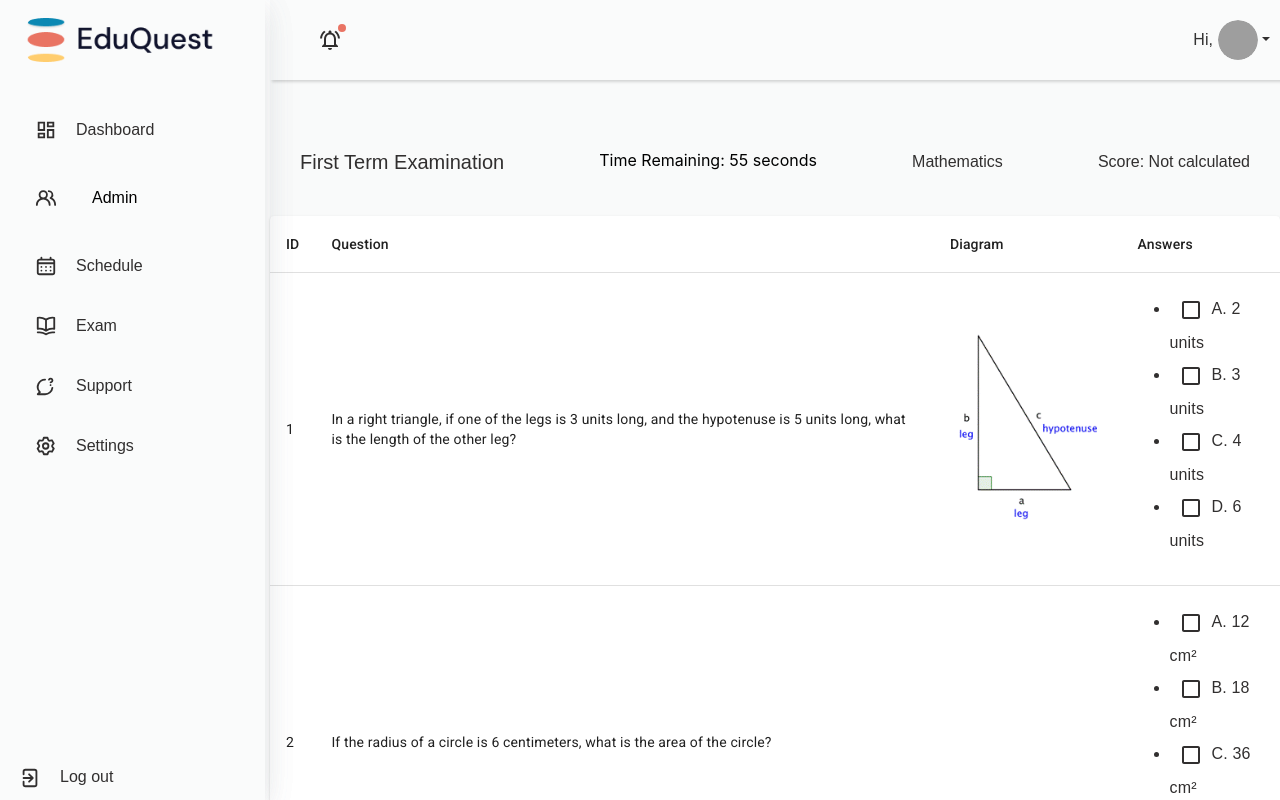
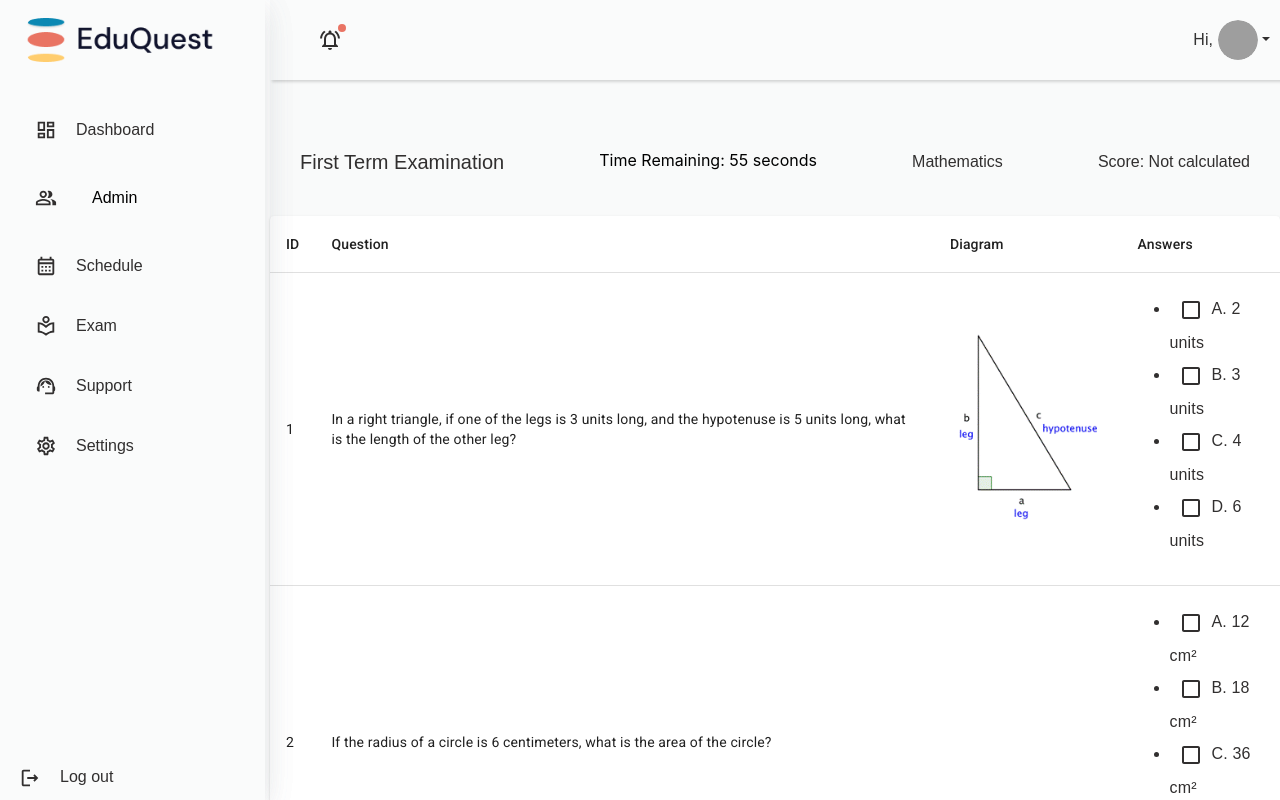
Before and after one commit to zinando/EduQuest, a React (Vite) app in the folder Frontend/: page /exam in a window 1280 px wide. Shown: the top 800 px of the page. Built offline with nearby package versions, Linux system fonts and the light colour scheme; grey boxes are pictures that could not be loaded.

Commit message:
Update SideBar.jsx

```diff
--- a/Frontend/src/layout/Sidebar/SideBar.jsx
+++ b/Frontend/src/layout/Sidebar/SideBar.jsx
@@ -5,9 +5,7 @@ import NavDropdown from 'react-bootstrap/NavDropdown';
 import { logOutUser, checkUserPermission } from '../../pages/queryBackEnd'
 import { NavLink } from 'react-router-dom';
 import logo from '../../assets/Group 1.png'
-import DashboardOutlinedIcon from '@mui/icons-material/DashboardOutlined';
-
-
+import { DashboardOutlined, PeopleAltOutlined, CalendarMonthOutlined, LocalLibraryOutlined, SupportAgentOutlined, SettingsOutlined, LogoutOutlined } from '@mui/icons-material';
 
 
 
@@ -25,13 +23,13 @@ export default function SideBar({ isVisible }) {
         <ul className={`nav-links ${isVisible ? 'visible' : ''}`}>
           <li>
             <NavLink to="/Home" >
-              <DashboardOutlinedIcon className='icon' />
+              <DashboardOutlined className='icon' />
               <span className="links_name">Dashboard</span>
             </NavLink>
           </li>
           <li>
             <NavLink>
-              <Unicons.UilUsersAlt className='icon' />
+              <PeopleAltOutlined className='icon' />
               <NavDropdown id="nav-dropdown" title={<span className="nav-dropdown-title">Admin</span>}>
                 <NavDropdown.Item as={Link} to="/Users" eventKey="4.1">
                   Manage users
@@ -47,32 +45,32 @@ export default function SideBar({ isVisible }) {
           </li>
           <li>
             <NavLink to="/Schedule">
-              <Unicons.UilSchedule className='icon' />
+              <CalendarMonthOutlined className='icon' />
               <span className="links_name">Schedule</span>
             </NavLink>
           </li>
 
           <li>
             <NavLink to="/Exam">
-              <Unicons.UilBookOpen className='icon' />
+              <LocalLibraryOutlined className='icon' />
               <span className="links_name">Exam</span>
             </NavLink>
           </li>
           <li>
             <NavLink to="/Support">
-              <Unicons.UilCommentQuestion className='icon' />
+              <SupportAgentOutlined className='icon' />
               <span className="links_name">Support</span>
             </NavLink>
           </li>
           <li>
             <NavLink to="/Subject">
-              <Unicons.UilSetting className='icon' />
+              <SettingsOutlined className='icon' />
               <span className="links_name">Settings</span>
             </NavLink>
           </li>
           <li className="log_out">
             <div  onClick={logOutUser} style={{ color: '#ffffff', cursor: 'pointer' }}>
-              <Unicons.UilSignout className='icon' />
+              <LogoutOutlined className='icon' />
               <span className="links_name">Log out</span>
             </div>
           </li>
```
